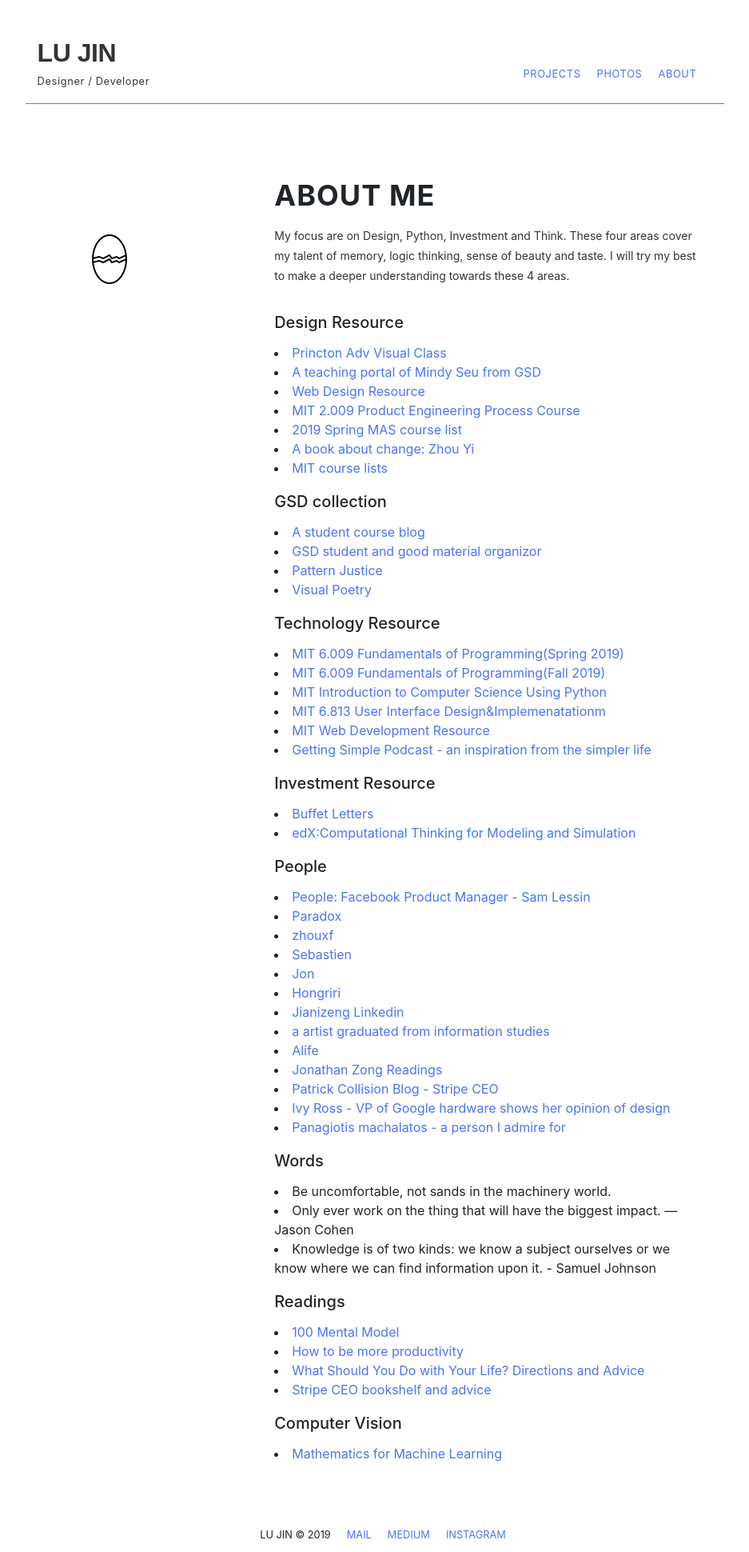
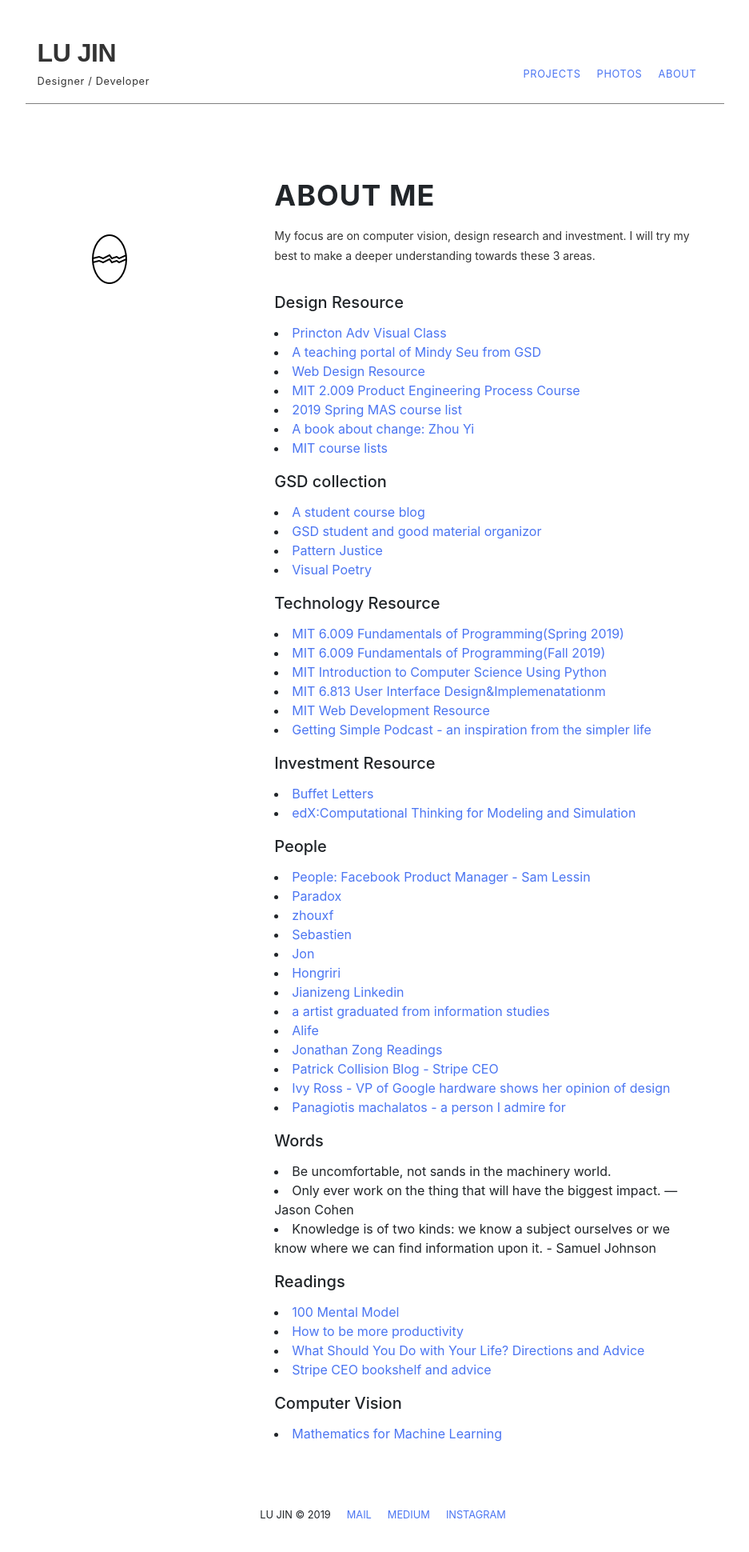
Before and after one commit to beforux/ShakeYourLove, a Jekyll site: the page list.html, which Jekyll copies as it is, in a window 1280 px wide. Shown: the whole page at 80% size, without its empty margins (171-1108 px from the left). Built offline with Jekyll 4.4.1, drawn with Linux system fonts in a browser that asks for light colours; nearby versions of some CDN libraries; after the commit the page ends 1915 px from its top, so only the background shows below that.

Commit message:
Update list.html

```diff
--- a/list.html
+++ b/list.html
@@ -41,7 +41,7 @@
               </div>
               <div class="col-sm-8">
                   <h3>About me</h3>
-                  <p>My focus are on Design, Python, Investment and Think. These four areas cover my talent of memory, logic thinking, sense of beauty and taste. I will try my best to make a deeper understanding towards these 4 areas. </p>
+                  <p>My focus are on computer vision, design research and investment. I will try my best to make a deeper understanding towards these 3 areas. </p>
 
                   <h5>Design Resource</h5>
                 <li> <a href="http://i-n-t-e-r-f-a-c-e.org/">Princton Adv Visual Class</a></li>
```
